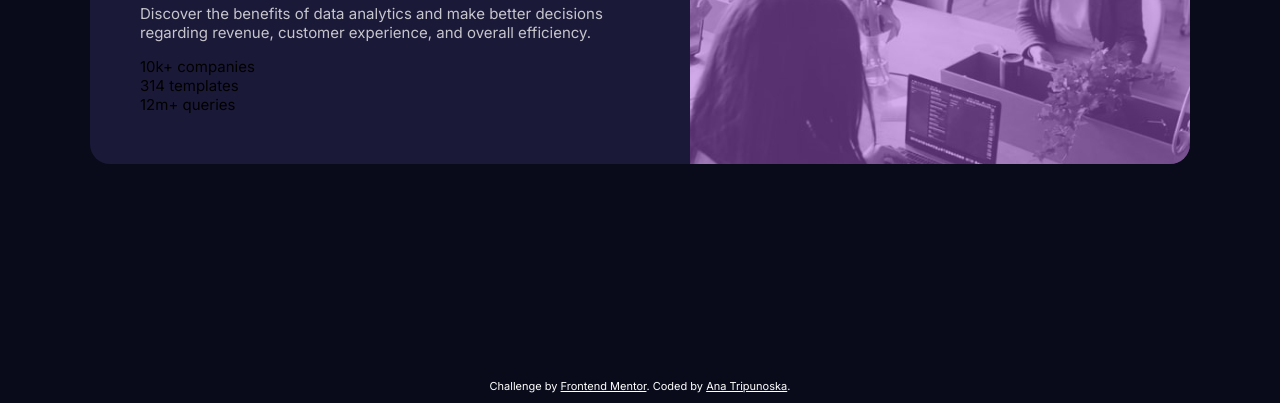
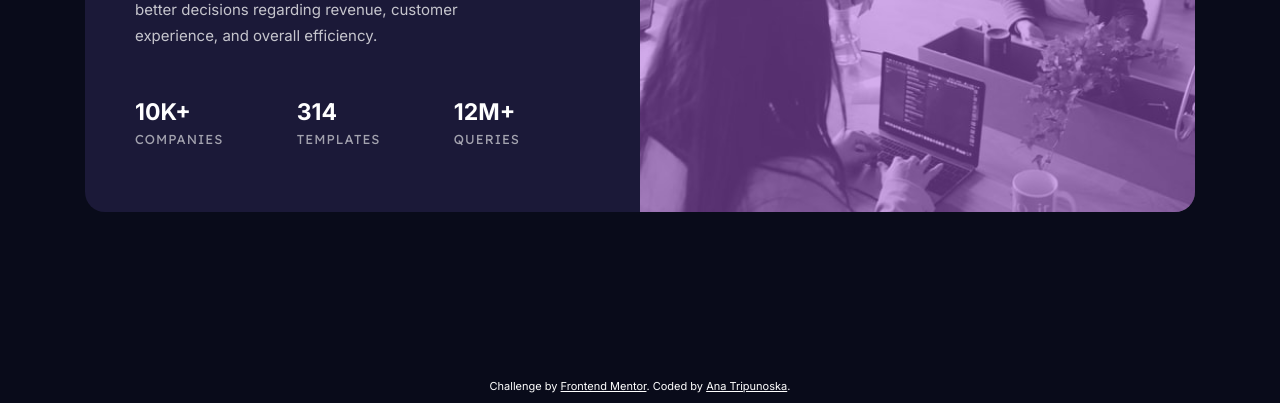
Before and after one commit to atripunoska/stats-preview-card, a plain HTML site: page index.html in a window 1280 px wide. Shown: the part 397-800 px from the top of the page. Drawn offline with Linux system fonts and the light colour scheme.

Commit message:
Desktop version finished

```diff
--- a/css/style.css
+++ b/css/style.css
@@ -25,12 +25,15 @@ body {
   width: 90%;
 }
 .card .left {
-  width: 50%;
-  padding: 50px 50px;
+  width: 100%;
+}
+
+.card .left .content {
+  padding: 50px;
 }
 .card .right {
-  width: 50%;
-  background-image: url(../images/image-header-desktop.jpg);
+  width: 100%;
+  /* background-image: url(../images/image-header-mobile.jpg); */
   background-size: cover;
   background-position: top center;
   background-repeat: no-repeat;
@@ -59,6 +62,25 @@ body {
 }
 .card p {
   color: hsla(0, 0%, 100%, 0.75);
+  line-height: 1.7;
+}
+
+.stats .item {
+  color: #fff;
+  font-weight: 700;
+  font-size: 23px;
+  margin-bottom: 15px;
+  text-transform: uppercase;
+}
+
+.stats .item span {
+  font-weight: 400;
+  color: hsla(0, 0%, 100%, 0.6);
+  display: block;
+  font-size: 13px;
+  margin-top: 5px;
+  font-family: "Lexend Deca";
+  letter-spacing: 1px;
 }
 
 .attribution {
@@ -76,15 +98,55 @@ body {
   text-decoration: underline;
 }
 
-@media (min-width: 992px) {
+@media screen and (min-width: 768px) {
   .card {
-    width: 900px;
+    width: 90%;
     flex-direction: row;
+  }
+  .card .mobile-header {
+    display: none;
+  }
+  .card .right {
+    width: 100%;
+    background-image: url(../images/image-header-desktop.jpg);
+  }
+  .card .left {
+    width: 100%;
+  }
+  .card .left .content {
+    padding: 30px;
+  }
+  .stats {
+    display: flex;
+    justify-content: space-between;
+    margin-top: 50px;
   }
 }
 
-@media (min-width: 1200px) {
+@media screen and (min-width: 992px) {
   .card {
-    width: 1100px;
+    width: 900px;
+  }
+  .card .right {
+    width: 50%;
+  }
+  .card .left {
+    width: 50%;
+  }
+  .card .left .content {
+    padding: 50px;
   }
 }
+
+@media screen and (min-width: 1200px) {
+  .card {
+    width: 1110px;
+    display: flex;
+  }
+  .card .left .content {
+    padding: 50px 120px 50px 50px;
+  }
+  .card h1 {
+    font-size: 34px;
+  }
+}
--- a/index.html
+++ b/index.html
@@ -18,6 +18,8 @@
   <body>
     <div class="card">
       <div class="left">
+        <img src="./images//image-header-mobile.jpg" class="mobile-header" />
+        <div class="content">
           <h1>Get <span>insights</span> that help your business grow.</h1>
 
           <p>
@@ -30,11 +32,16 @@
             <div class="item">314 <span>templates</span></div>
             <div class="item">12m+ <span>queries</span></div>
           </div>
+          <!--/.stats-->
         </div>
+      </div>
+      <!--/.left-->
       <div class="right">
         <div class="overlay"></div>
       </div>
+      <!--/.right-->
     </div>
+    <!--/.card-->
     <div class="attribution">
       Challenge by
       <a href="https://www.frontendmentor.io?ref=challenge" target="_blank"
```
Lines whose indentation alone changed are shown as unchanged.
